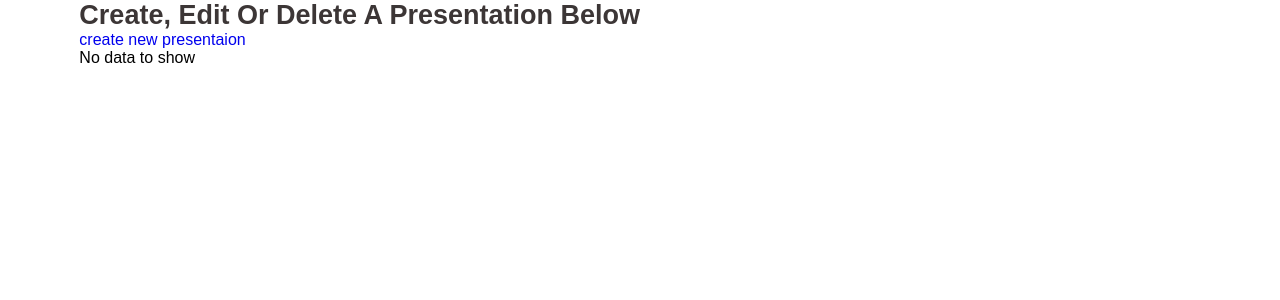
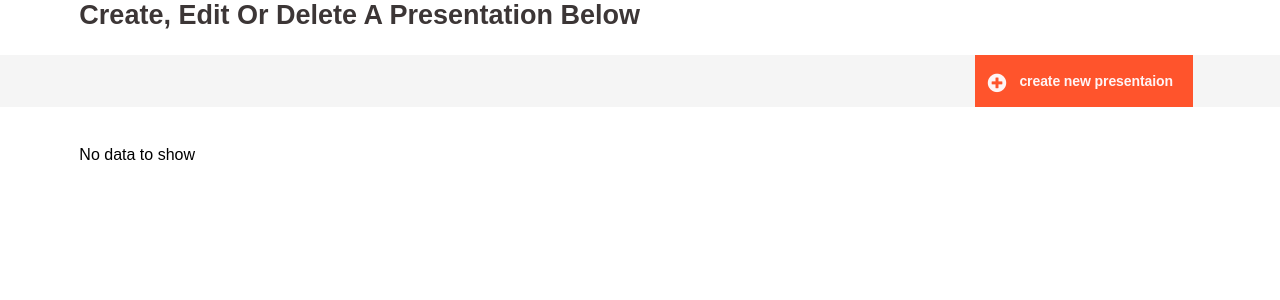
Before and after one commit to psanjeetprdxn/United-health-care, a PHP site: page / in a window 1280 px wide. Shown: the part 110-410 px from the top of the page. Run offline with PHP 8.4, Linux system fonts and the light colour scheme; data that the repository does not hold is empty.

Commit message:
css: new presentation button styling added

```diff
--- a/assets/css/style.css
+++ b/assets/css/style.css
@@ -193,6 +193,30 @@ nav li:hover a {
   font-weight: 700;
   font-size: 27px;
   color: #3C3636;
+}
+
+.new-presentation {
+  margin: 24px 0 39px;
+  background-color: #f5f5f5;
+}
+
+.new-presentation > a {
+  padding: 18px 20px 15px 0;
+  margin-right: 6.81%;
+  float: right;
+  background-color: #ff542c;
+  color: #fff4f5;
+  font-size: 14px;
+  font-weight: 800;
+  letter-spacing: -.1px;
+}
+
+.new-presentation > a::before {
+  content: '\f055';
+  padding: 0 13px 0;
+  font-family: "Font Awesome 5 Free";
+  font-size: 19px;
+  vertical-align: middle;
 }
 
 .presentaion-details { display: table; }
--- a/index.php
+++ b/index.php
@@ -34,11 +34,13 @@
 			 <!-- end of getPresentation() function -->
 			<!-- start of presentation section -->
       <div class="presentation">
+				<div class="wrapper">
+					<h3 class="capitalize">create, edit or delete a presentation below</h3>
+				</div>
+				<div class="new-presentation cf">
+					<a href="#FIXME" title="Create New Presentation">create new presentaion</a>
+				</div>
         <div class="wrapper">
-          <h3 class="capitalize">create, edit or delete a presentation below</h3>
-          <div class="new-presentation">
-              <a href="#FIXME" title="Create New Presentaion">create new presentaion</a>
-          </div>
           <?php
           if (!empty($presentations)) {
           ?>
```
